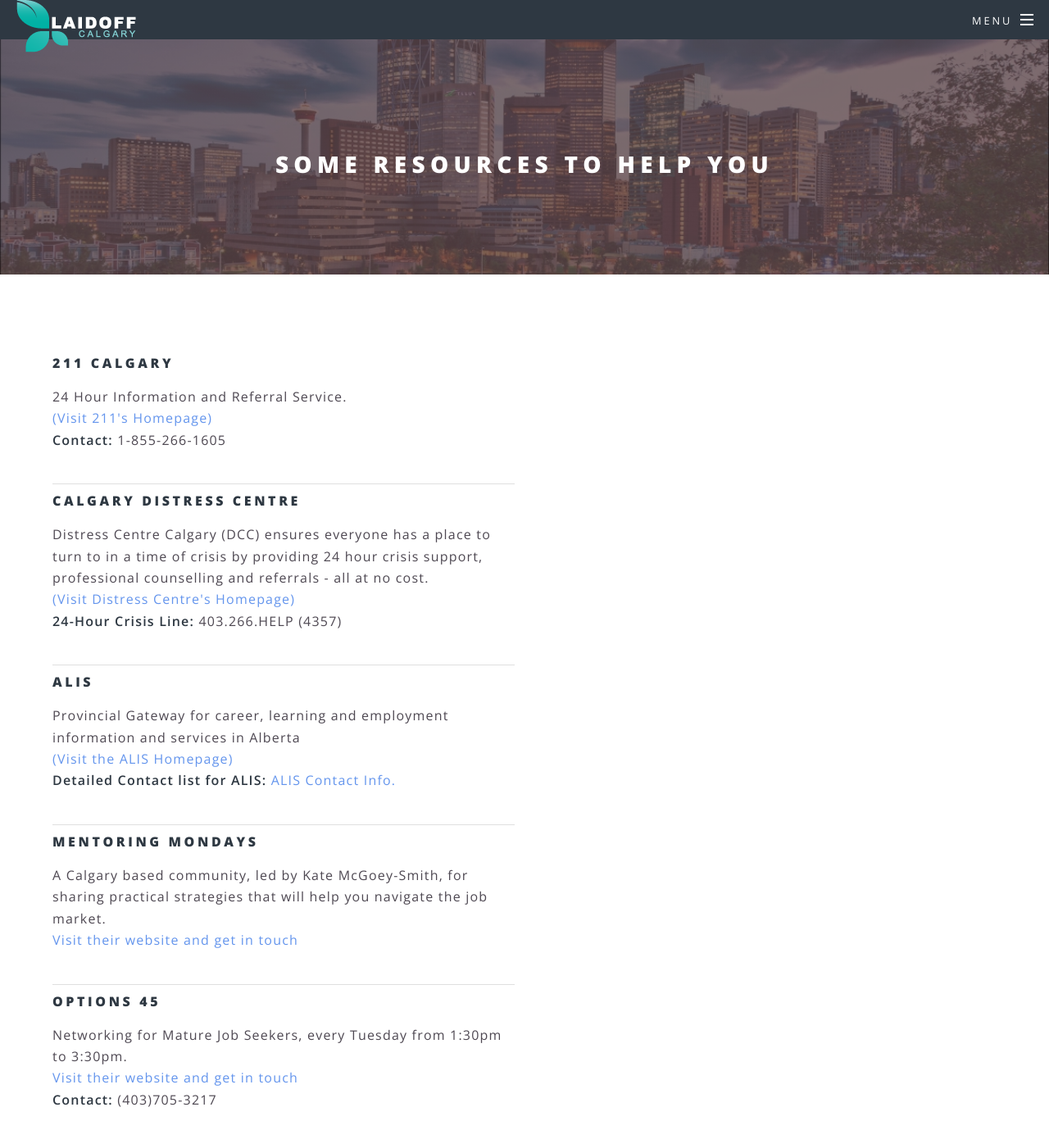
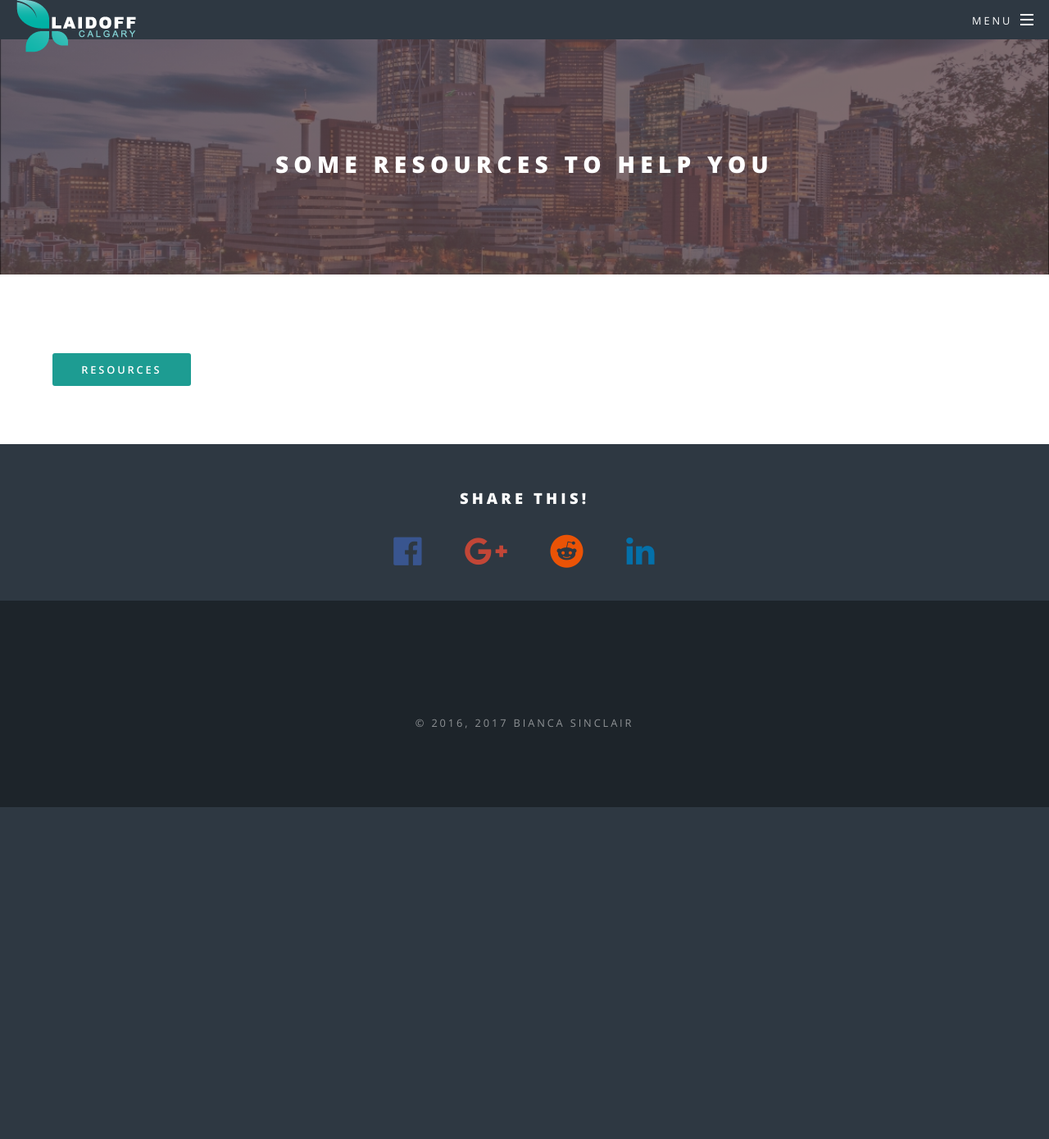
Before and after one commit to rookiedk/rookiedk.github.io, a Jekyll site: the page built from resources.html, in a window 1280 px wide and 1400 px high. Shown: the top 1390 px of the window at 82% size. Built offline with Jekyll 4.4.1, drawn with Linux system fonts in a browser that asks for light colours; nearby versions of some CDN libraries.

```diff
--- a/_includes/header.html
+++ b/_includes/header.html
@@ -21,7 +21,7 @@
             </li>
             <li><a href="credits.html"><h1>Credits</h1></a></li>
             <li><a href="inspirations.html"><h1>INSPIRATIONS</h1></a></li>
-            <li><a href="resources.html"><h1>RESOURCES</h1></a></li>
+            <li><a target="_blank" href="{{ site.baseurl }}/images/resources.pdf"><h1>RESOURCES</h1></a></li>
 
             <li><a href="{{ "/feed.xml" | prepend: site.baseurl }}"
                    class="icon fa-feed"> RSS Feed</a></li>
--- a/resources.html
+++ b/resources.html
@@ -3,39 +3,8 @@ layout: page
 title: Some Resources to Help You
 ---
 			<section>
-			 <div class="row">
-				<div class="6u 12u$(medium)">
-				<ul class="alt">
-				<li><h4>211 Calgary</h4>
-					<p>24 Hour Information and Referral Service. <br />
-					 <a style="color: CornflowerBlue;", target="_blank", href="http://www.ab.211.ca/homepage">(Visit 211's Homepage)</a><br />
-					 <strong>Contact:</strong> 1-855-266-1605</p>
-				</li>
-				<li><h4>Calgary Distress Centre</h4>
-					<p>Distress Centre Calgary (DCC) ensures everyone has a place to turn to in a time of crisis by providing 24 hour crisis support, professional counselling and referrals - all at no cost.<br />
-					 <a style="color: CornflowerBlue;", target="_blank", href="http://www.distresscentre.com/">(Visit Distress Centre's Homepage)</a><br />
-					 <strong>24-Hour Crisis Line: </strong>403.266.HELP (4357)</p>
-				</li>
-				<li><h4>ALIS</h4>
-					 <p> Provincial Gateway for career, learning and employment information and services in Alberta<br />
-					 <a style="color: CornflowerBlue;", target="_blank", href="https://alis.alberta.ca/index.html">(Visit the ALIS Homepage)</a><br />
-					 <strong>Detailed Contact list for ALIS: </strong><a  style="color: CornflowerBlue;" href="https://alis.alberta.ca/hm/contact.html">ALIS Contact Info.</a></p>
-				</li>
 
-				<li><h4>Mentoring Mondays</h4>
-				<p>A Calgary based community, led by Kate McGoey-Smith, for sharing practical strategies that will help you navigate the job market.<br />
-				<a style="color: CornflowerBlue;", target="_blank", href="https://mentoringmondays.ca/">Visit their website and get in touch</a></p>
-				</li>
-
-				<li><h4>Options 45</h4>
-				<p>Networking for Mature Job Seekers, every Tuesday from 1:30pm to 3:30pm.<br />
-				<a style="color: CornflowerBlue;", target="_blank", href="http://www.kerbycentre.com/general/joinin/options-45">Visit their website and get in touch</a><br />
-				<strong>Contact:</strong> (403)705-3217</p>
-				</li>
-		</ul>
-				</div>
-			</div>
-			<a target="_blank" href="{{ site.baseurl }}/images/resources_LS.pdf" class="button special">More Resources</a></li></ul>
+			<a target="_blank" href="{{ site.baseurl }}/images/resources.pdf" class="button special">Resources</a></li></ul>
 
 
 		</section>
```
Also changed, not shown: aboutus.html (+5 -2 lines), inspirations.html (+8 -2 lines), 4 other files.
